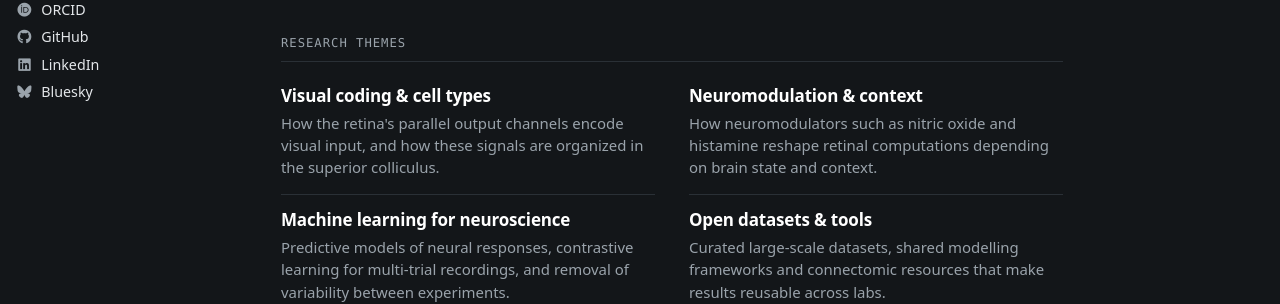
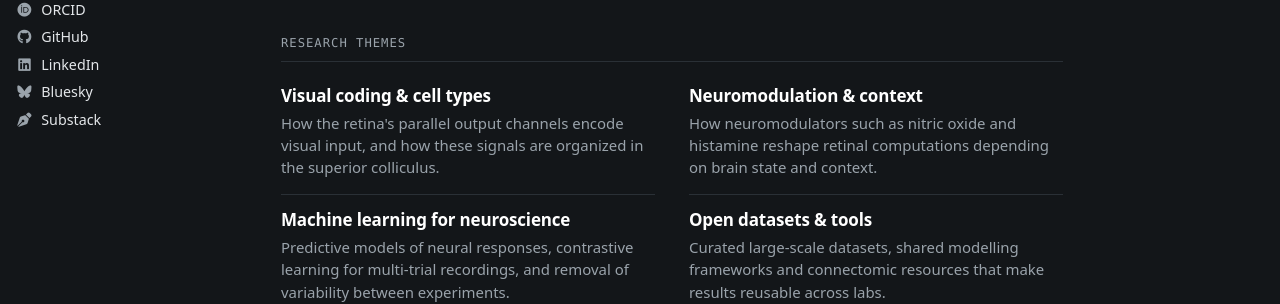
Before and after one commit to dgonschorek/dgonschorek.github.io, a Jekyll site: the page built from _pages/about.md, in a window 1280 px wide. Shown: the part 543-847 px from the top of the page. Built offline with Jekyll 4.4.1, drawn with Linux system fonts in a browser that asks for light colours; some web fonts are replaced.

Commit message:
Add Substack link to sidebar
- Sidebar "Contact & links": Substack (On Doing Science), set via
  author.substack in _config.yml
- Add the newsletter URL to social.links (schema.org sameAs)

Co-Authored-By: Claude Opus 5.5 <noreply@anthropic.com>

```diff
--- a/_config.yml
+++ b/_config.yml
@@ -44,6 +44,7 @@ author:
   # Social
   linkedin         : "dominic-gonschorek"
   bluesky          : "dgonschorek.bsky.social"
+  substack         : "https://dominicgonschorek.substack.com/"   # newsletter On Doing Science (full URL)
 
 # Publication categories, in the order they appear on /publications/
 publication_category:
@@ -78,6 +79,7 @@ social:
     - "https://github.com/dgonschorek"
     - "https://www.linkedin.com/in/dominic-gonschorek"
     - "https://bsky.app/profile/dgonschorek.bsky.social"
+    - "https://dominicgonschorek.substack.com/"
 google_site_verification :
 bing_site_verification   :
 
--- a/_includes/author-profile.html
+++ b/_includes/author-profile.html
@@ -50,6 +50,9 @@
       {% if author.bluesky %}
         <li><a href="https://bsky.app/profile/{{ author.bluesky }}" itemprop="sameAs" rel="me"><i class="fab fa-fw fa-bluesky icon-pad-right" aria-hidden="true"></i>Bluesky</a></li>
       {% endif %}
+      {% if author.substack %}
+        <li><a href="{{ author.substack }}" itemprop="sameAs" rel="me"><i class="fas fa-fw fa-pen-nib icon-pad-right" aria-hidden="true"></i>Substack</a></li>
+      {% endif %}
     </ul>
   </div>
 </div>
```
